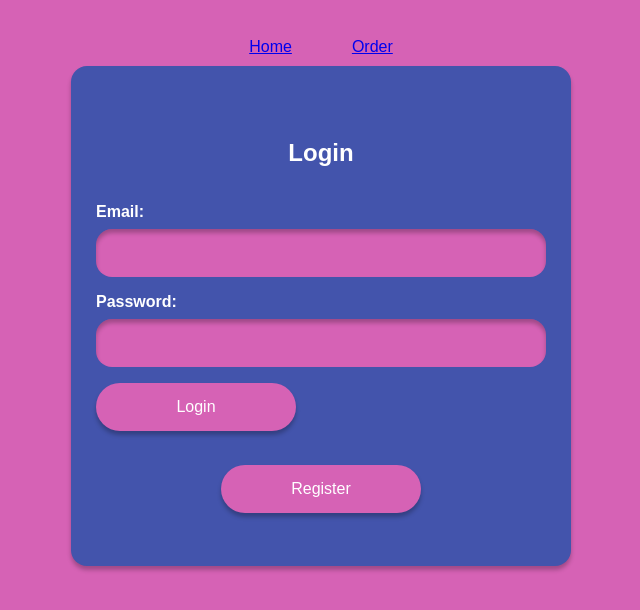
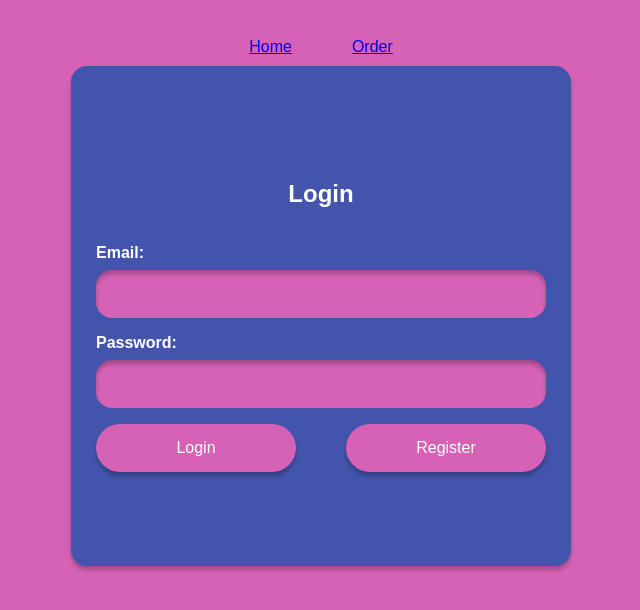
Before and after one commit to Treyson-Grange/DroneCones, a Nuxt app in the folder dronecones-app/: page / in a window 1280 px wide. Shown: the top 610 px of the page, without its empty margins (319-959 px from the left). Built offline with nearby package versions, Linux system fonts and the light colour scheme.

Commit message:
fixed button alignment issues

```diff
--- a/dronecones-app/assets/style.css
+++ b/dronecones-app/assets/style.css
@@ -34,7 +34,6 @@ label {
   font-weight: bold;
   margin: 16px 0px 8px 0px;
 }
-
 input {
   border: none;
   width: 418px;
@@ -47,6 +46,10 @@ input {
   padding: 0px 16px 0px 16px
 }
 
+.spacer {
+  display: flex;
+  justify-content: space-between;
+}
 button {
   width: 200px;
   height: 48px;
--- a/dronecones-app/components/RegisterComp.vue
+++ b/dronecones-app/components/RegisterComp.vue
@@ -15,8 +15,8 @@
           <label for="password">Password:</label>
           <input type="password" id="password"/>
         </div>
-          <button type="submit">Login</button><br><br>
-          <a href="register"><button>Register</button></a>
+        <button type="submit">Login</button>
+        <button type = "submit" formaction = "register">Register</button>
       </form>
     </div>
   </template>
--- a/dronecones-app/components/loginComp.vue
+++ b/dronecones-app/components/loginComp.vue
@@ -10,9 +10,11 @@
             <label for="password">Password:</label>
             <input type="password" id="password" />
           </div>
-          <button type="submit" @click="attemptLogin">Login</button><br><br>
+          <div class = "spacer">
+            <button type="submit" @click="attemptLogin">Login</button>
+            <button type = "submit" formaction = "register">Register</button>
+          </div>
         </form>
-      <a href="register"><button>Register</button></a>
     </div>
   </template>
 
```
